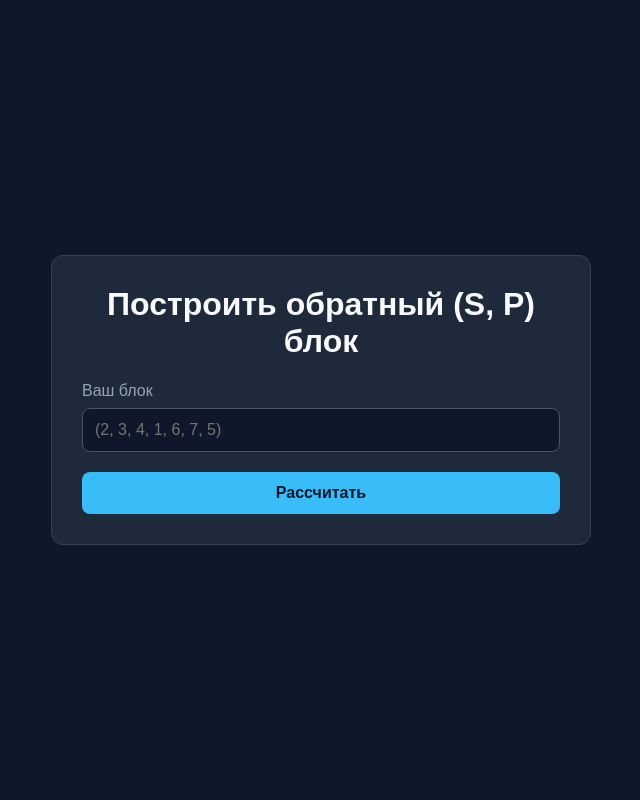
After one commit to Crivetkaaa/ZhukovWeb, a Flask app: page /sp_block in a window 1280 px wide. The commit adds this page. Shown: the whole page, without its empty margins (319-959 px from the left). Run offline with Flask 3, Linux system fonts and the light colour scheme.

Commit message:
Add S/P block

```diff
--- a/main.py
+++ b/main.py
@@ -6,6 +6,7 @@ from moduls.gcd import solve_gcd
 from moduls.pod import solve_permutation_power
 from moduls.pod_count import solve_permutation_count_by_order
 from moduls.simple_pod import found
+from moduls.sp_block import solve_reverse
 
 app = Flask(__name__)
 
@@ -40,6 +41,20 @@ def podstanovka_count():
 @app.route("/podstanovka_simple", methods=['GET'])
 def podstanovka_simple():
     return render_template("pod_simple.html")
+
+@app.route("/sp_block", methods=['GET'])
+def ps_block():
+    return render_template("ps_block.html")
+
+@app.route("/sp_block", methods=['POST'])
+def sp_block_post():
+    data = request.get_json()
+    s = data['s']
+    result = solve_reverse(s)
+
+    return jsonify({
+        "result": result
+    })
 
 @app.route("/podstanovka_simple", methods=['POST'])
 def podstanovka_simple_post():
--- a/templates/index.html
+++ b/templates/index.html
@@ -124,6 +124,9 @@
             <a href="/podstanovka_simple" class="card">
                 <h2>Упрощение подстановок</h2>
             </a>
+            <a href="/sp_block" class="card">
+                <h2>Построить обратный (S, P) блок</h2>
+            </a>
         </div>
     </main>
 </body>
--- /dev/null
+++ b/templates/ps_block.html
@@ -0,0 +1,168 @@
+<!DOCTYPE html>
+<html lang="ru">
+<head>
+    <meta charset="UTF-8">
+    <meta name="viewport" content="width=device-width, initial-scale=1.0">
+    <title>Fuck Zhukov</title>
+
+    <style>
+        :root {
+            --bg-color: #0f172a;
+            --card-bg: #1e293b;
+            --card-hover: #273449;
+            --text-main: #f8fafc;
+            --text-secondary: #94a3b8;
+            --accent: #38bdf8;
+            --input-bg: #0f172a;
+        }
+
+        * {
+            box-sizing: border-box;
+        }
+
+        body {
+            margin: 0;
+            min-height: 100vh;
+            display: flex;
+            justify-content: center;
+            align-items: center;
+            background: var(--bg-color);
+            color: var(--text-main);
+            font-family: Arial, sans-serif;
+        }
+
+        .container {
+            width: 100%;
+            max-width: 600px;
+            padding: 30px;
+        }
+
+        .card {
+            padding: 30px;
+            background: var(--card-bg);
+            border-radius: 12px;
+            border: 1px solid #334155;
+        }
+
+        h1 {
+            margin-top: 0;
+            text-align: center;
+        }
+
+        .input-group {
+            margin-bottom: 20px;
+        }
+
+        label {
+            display: block;
+            margin-bottom: 8px;
+            color: var(--text-secondary);
+        }
+
+        input {
+            width: 100%;
+            padding: 12px;
+            border: 1px solid #475569;
+            border-radius: 8px;
+            background: var(--input-bg);
+            color: var(--text-main);
+            font-size: 16px;
+        }
+
+        input:focus {
+            outline: none;
+            border-color: var(--accent);
+        }
+
+        button {
+            width: 100%;
+            padding: 12px;
+            border: none;
+            border-radius: 8px;
+            background: var(--accent);
+            color: #0f172a;
+            font-size: 16px;
+            font-weight: bold;
+            cursor: pointer;
+        }
+
+        button:hover {
+            opacity: 0.9;
+        }
+
+        .result {
+            margin-top: 25px;
+            padding: 20px;
+            background: var(--input-bg);
+            border-radius: 8px;
+            border: 1px solid #334155;
+        }
+
+        .result h2 {
+            margin-top: 0;
+        }
+
+        #resultText {
+            white-space: pre-wrap;
+            line-height: 1.6;
+        }
+
+        .hidden {
+            display: none;
+        }
+    </style>
+</head>
+
+<body>
+
+<div class="container">
+    <div class="card">
+        <h1>Построить обратный (S, P) блок</h1>
+
+        <div class="input-group">
+            <label for="a">Ваш блок</label>
+            <input id="a" placeholder="(2, 3, 4, 1, 6, 7, 5)">
+        </div>
+
+        <button onclick="calculate()">Рассчитать</button>
+
+        <div id="result" class="result hidden">
+            <h2>Результат</h2>
+            <div id="resultText"></div>
+        </div>
+    </div>
+</div>
+
+<script>
+    async function calculate() {
+        const a = document.getElementById("a").value.trim();
+
+        if (!a) {
+            alert("Введите Блок");
+            return;
+        }
+
+        const response = await fetch("/sp_block", {
+            method: "POST",
+            headers: {
+                "Content-Type": "application/json"
+            },
+            body: JSON.stringify({
+                s: a,
+            })
+        });
+
+        const data = await response.json();
+
+        if (!response.ok) {
+            alert(data.error || "Ошибка");
+            return;
+        }
+
+        document.getElementById("resultText").textContent = data.result;
+        document.getElementById("result").classList.remove("hidden");
+    }
+</script>
+
+</body>
+</html>
```
Also changed, not shown: moduls/sp_block.py (added, +62 -0 lines).
